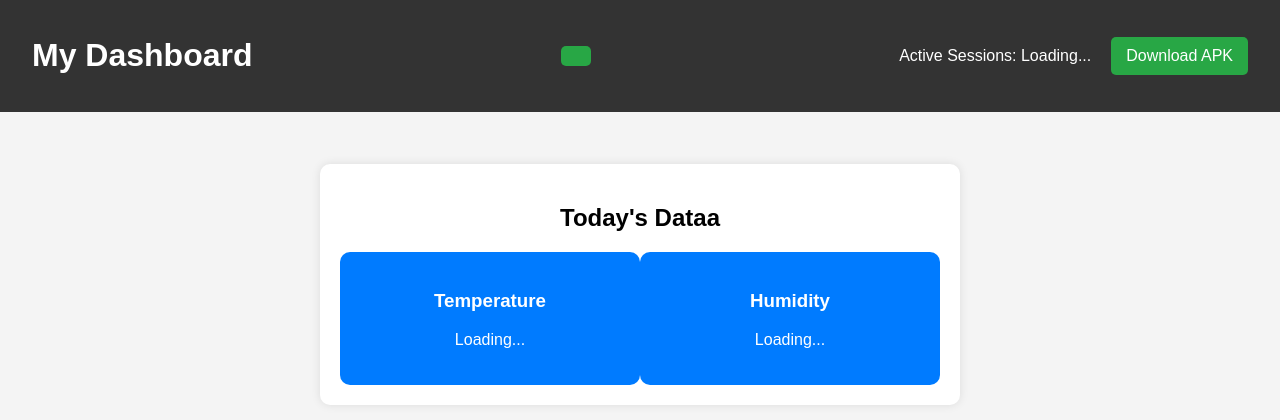
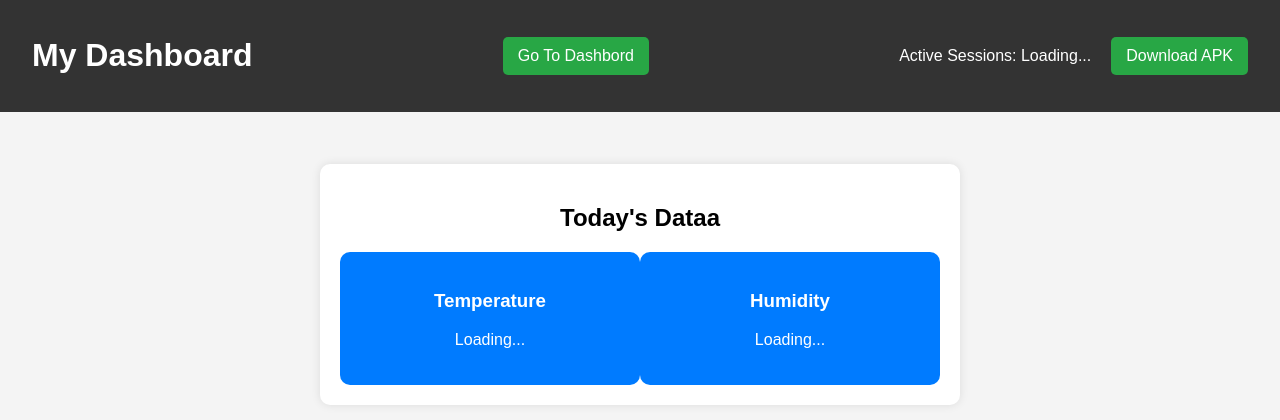
Before and after one commit to loladev9898/web-iot, a Flask app: page / in a window 1280 px wide. Shown: the top 420 px of the page. Run offline with Flask 3, Linux system fonts and the light colour scheme.

Commit message:
Update dashboard.html

```diff
--- a/web/src/templates/dashboard.html
+++ b/web/src/templates/dashboard.html
@@ -10,7 +10,7 @@
     <header>
         <div class="header-content">
             <h1>My Dashboard</h1>
-            <a href='dashboard' Go To Dashbord class='btn'></a>
+            <a href='dashboard'  class='btn'>Go To Dashbord</a>
             <div class="header-right">
                 <p>Active Sessions: <span id="active-sessions">Loading...</span></p>
                 <a href="static/app.apk" download class="btn">Download APK</a>
```
